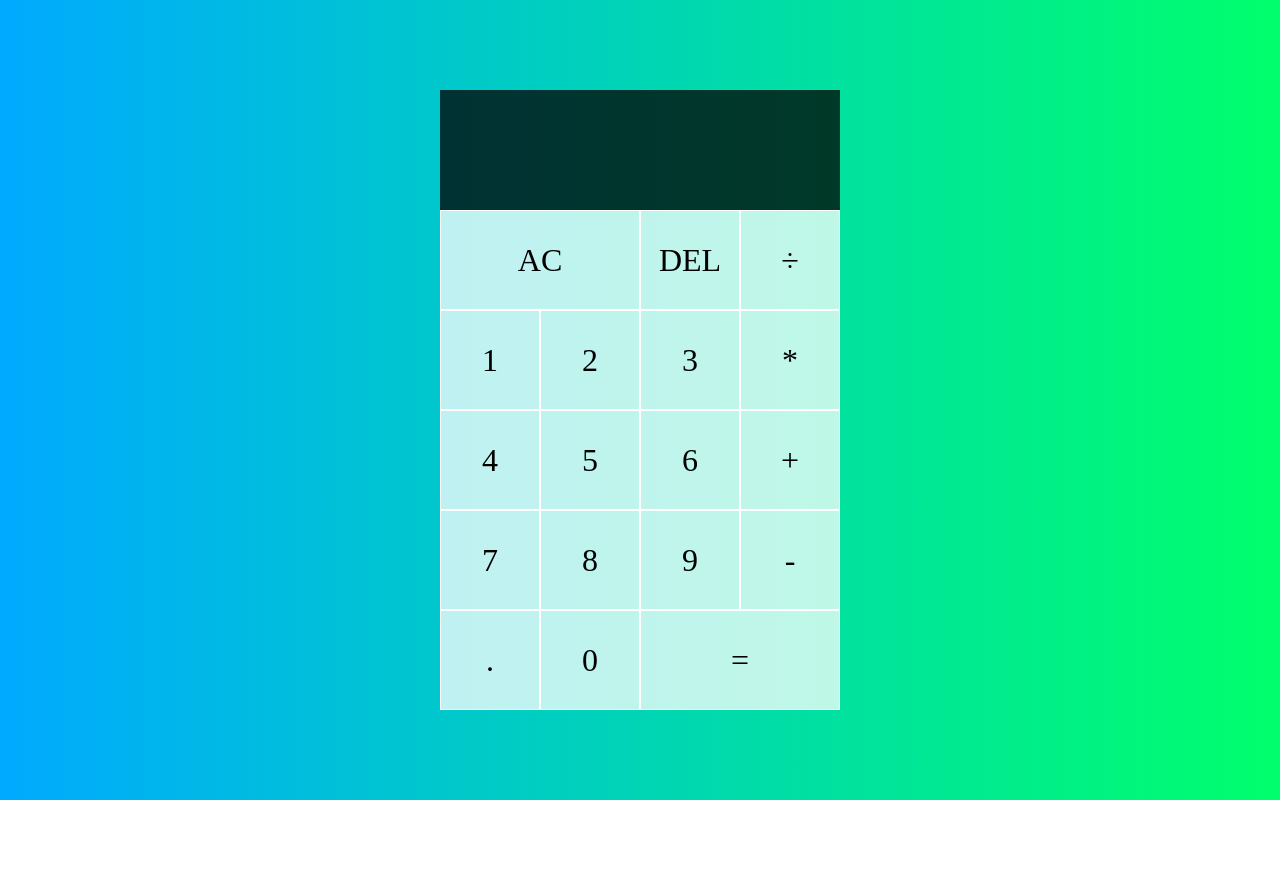
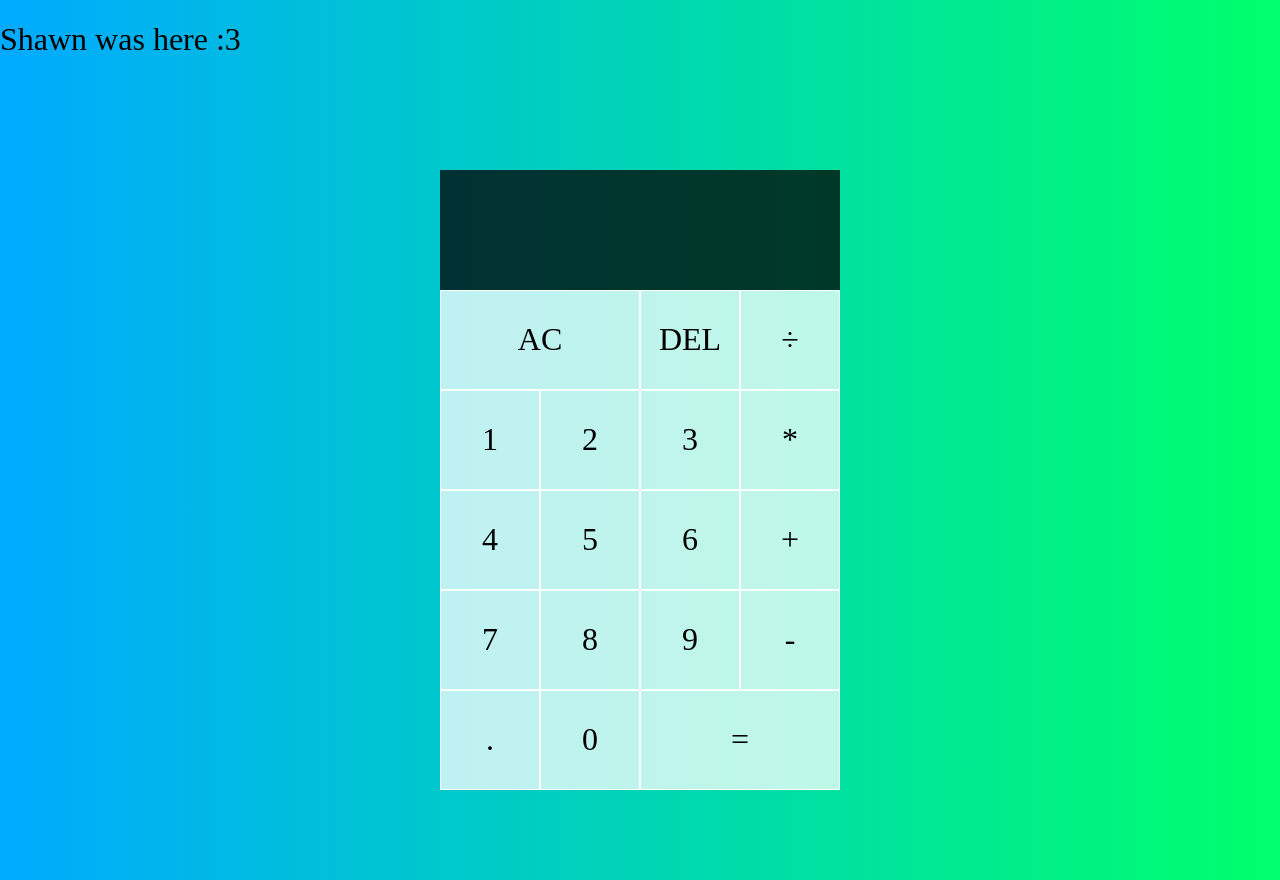
Before and after one commit to ishzwn/calculator, a plain HTML site: page index.html in a window 1280 px wide. Before the commit the page ends 800 px from the top, so only its background shows below. Drawn offline with Linux system fonts and the light colour scheme.

Commit message:
Update index.html
additional comment

```diff
--- a/index.html
+++ b/index.html
@@ -9,6 +9,9 @@
 </head>
 
 <body>
+    <div>
+        <h1>Shawn was here :3</h1>
+    </div>
     <div class="calculator-grid">
         <div class="output">
             <div data-previous-operand class="previous-operand"></div>
```
